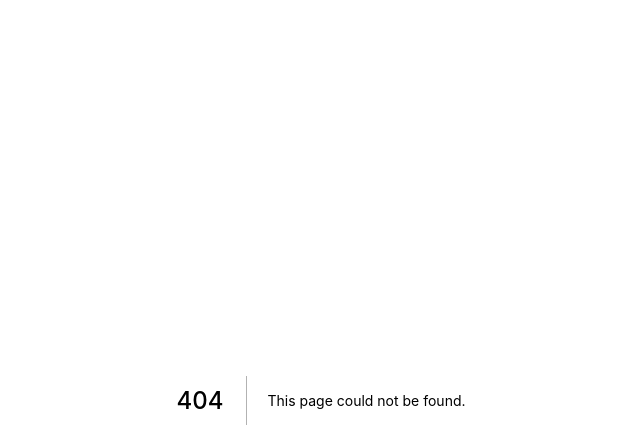
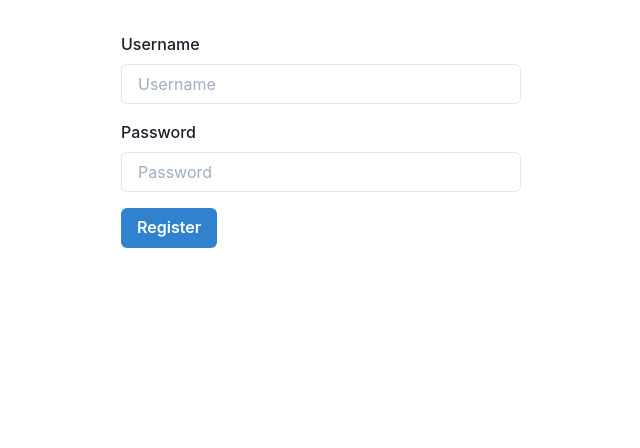
Before and after one commit to ChandrakantPal/Fullstack-Node-React-Graphql-Postgres, a Next.js app in the folder lireddit-web/: page /register in a window 1280 px wide. Before the commit this address had no page. Shown: the top 448 px of the page, without its empty margins (319-959 px from the left). Built offline with nearby package versions, Linux system fonts and the light colour scheme.

Commit message:
register page

```diff
--- /dev/null
+++ b/lireddit-web/src/pages/register.tsx
@@ -0,0 +1,46 @@
+import React from 'react'
+import { Form, Formik } from 'formik'
+import Wrapper from '../components/Wrapper'
+import InputField from '../components/InputField'
+import { Box, Button } from '@chakra-ui/react'
+
+const Register = () => {
+  return (
+    <Wrapper variant="small">
+      <Formik
+        initialValues={{ username: '', password: '' }}
+        onSubmit={(values) => {
+          console.log(values)
+        }}
+      >
+        {({ isSubmitting }) => (
+          <Form>
+            <InputField
+              name="username"
+              label="Username"
+              placeholder="Username"
+            />
+            <Box mt={4}>
+              <InputField
+                name="password"
+                label="Password"
+                placeholder="Password"
+                type="password"
+              />
+            </Box>
+            <Button
+              type="submit"
+              mt={4}
+              isLoading={isSubmitting}
+              colorScheme="blue"
+            >
+              Register
+            </Button>
+          </Form>
+        )}
+      </Formik>
+    </Wrapper>
+  )
+}
+
+export default Register
```
